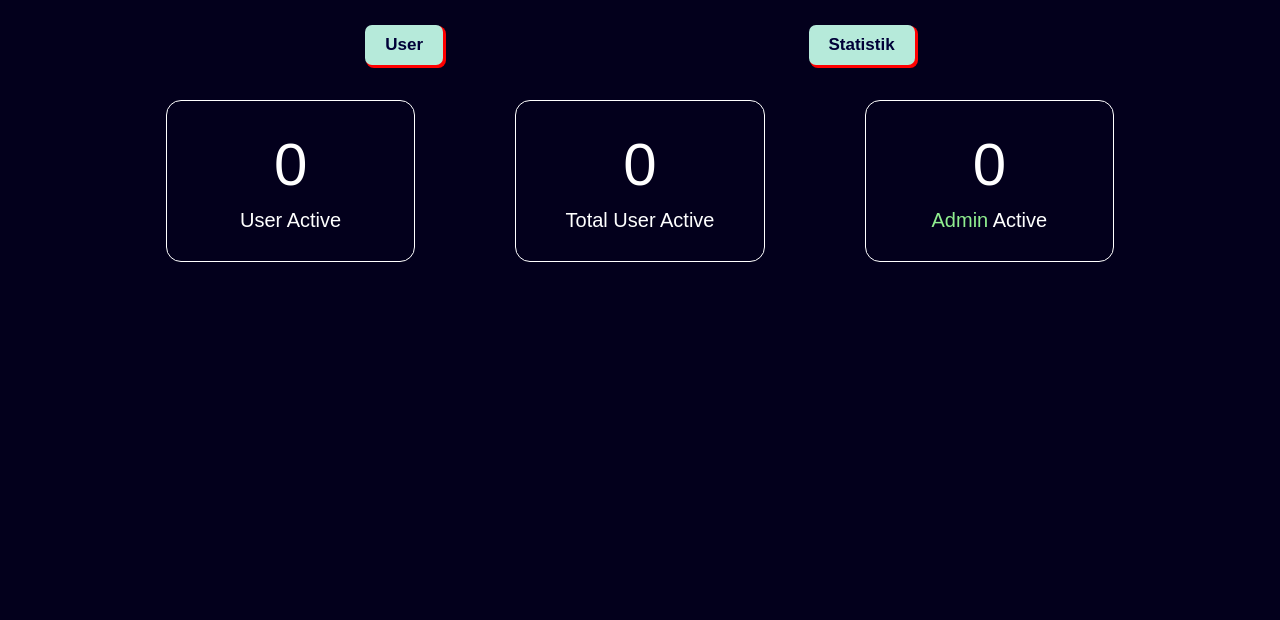
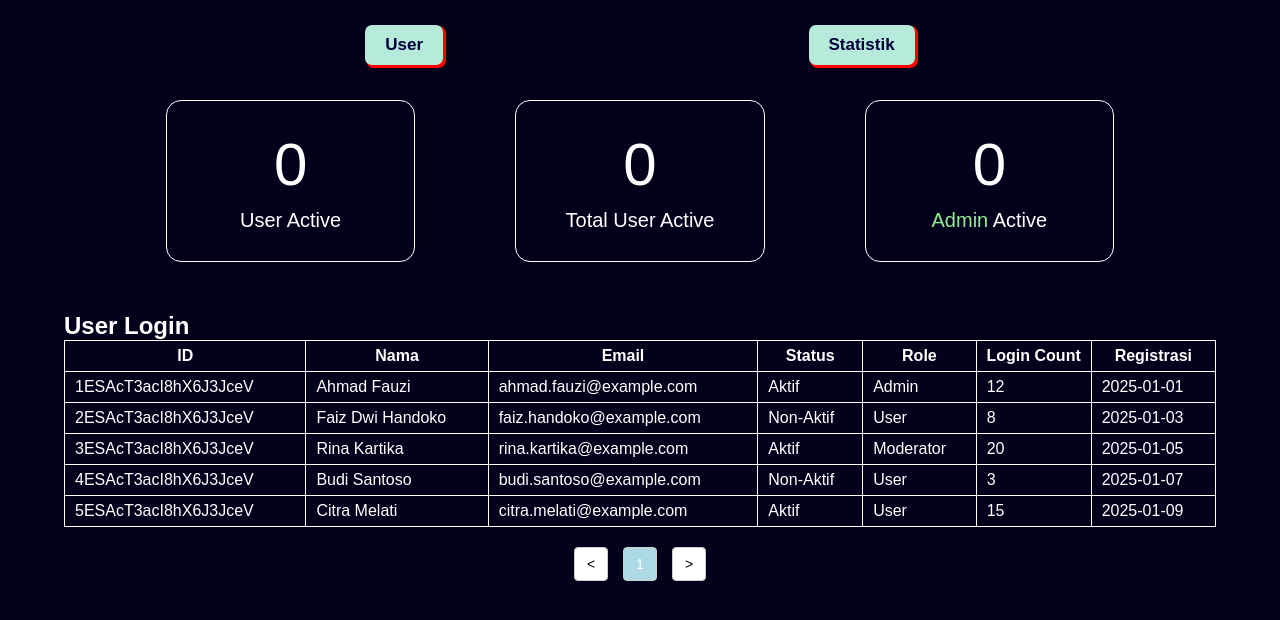
Before and after one commit to RadyaI/user-management, a React (Vite) app: page /statistik in a window 1280 px wide. Shown: the top 620 px of the page. Built offline with nearby package versions, Linux system fonts and the light colour scheme; no server answers; the database is empty.

Commit message:
Add: table user login

```diff
--- /dev/null
+++ b/src/components/statistik/templatePagination.jsx
@@ -0,0 +1,183 @@
+import React, { useState } from "react";
+import styled from "styled-components";
+
+export default function PaginationComplexData() {
+  const data = [
+    {
+      id: "1ESAcT3acI8hX6J3JceV",
+      nama: "Ahmad Fauzi",
+      email: "ahmad.fauzi@example.com",
+      isLoggedIn: true,
+      loginCount: 12,
+      role: "Admin",
+      status: "Aktif",
+      tanggal_registrasi: "2025-01-01",
+    },
+    {
+      id: "2ESAcT3acI8hX6J3JceV",
+      nama: "Faiz Dwi Handoko",
+      email: "faiz.handoko@example.com",
+      isLoggedIn: false,
+      loginCount: 8,
+      role: "User",
+      status: "Non-Aktif",
+      tanggal_registrasi: "2025-01-03",
+    },
+    {
+      id: "3ESAcT3acI8hX6J3JceV",
+      nama: "Rina Kartika",
+      email: "rina.kartika@example.com",
+      isLoggedIn: true,
+      loginCount: 20,
+      role: "Moderator",
+      status: "Aktif",
+      tanggal_registrasi: "2025-01-05",
+    },
+    {
+      id: "4ESAcT3acI8hX6J3JceV",
+      nama: "Budi Santoso",
+      email: "budi.santoso@example.com",
+      isLoggedIn: false,
+      loginCount: 3,
+      role: "User",
+      status: "Non-Aktif",
+      tanggal_registrasi: "2025-01-07",
+    },
+    {
+      id: "5ESAcT3acI8hX6J3JceV",
+      nama: "Citra Melati",
+      email: "citra.melati@example.com",
+      isLoggedIn: true,
+      loginCount: 15,
+      role: "User",
+      status: "Aktif",
+      tanggal_registrasi: "2025-01-09",
+    },
+  ];
+
+  const [currentPage, setCurrentPage] = useState(1);
+  const itemsPerPage = 5;
+
+  const indexOfLastItem = currentPage * itemsPerPage;
+  const indexOfFirstItem = indexOfLastItem - itemsPerPage;
+  const currentData = data.slice(indexOfFirstItem, indexOfLastItem);
+
+  const totalPages = Math.ceil(data.length / itemsPerPage);
+
+  const handlePageChange = (pageNumber) => {
+    setCurrentPage(pageNumber);
+  };
+
+  return (
+    <>
+      <Container>
+        <h2>User Login</h2>
+        <table border="1" style={{ width: "100%", textAlign: "left" }}>
+          <thead>
+            <tr>
+              <th>ID</th>
+              <th>Nama</th>
+              <th>Email</th>
+              <th>Status</th>
+              <th>Role</th>
+              <th>Login Count</th>
+              <th>Registrasi</th>
+            </tr>
+          </thead>
+          <tbody>
+            {currentData.map((item) => (
+              <tr key={item.id}>
+                <td>{item.id}</td>
+                <td>{item.nama}</td>
+                <td>{item.email}</td>
+                <td>{item.status}</td>
+                <td>{item.role}</td>
+                <td>{item.loginCount}</td>
+                <td>{item.tanggal_registrasi}</td>
+              </tr>
+            ))}
+          </tbody>
+        </table>
+        <PaginationWrapper>
+          {/* Tombol Previous */}
+          <PageLink onClick={() => handlePageChange(currentPage - 1)} disabled={currentPage === 1}>
+            {"<"}
+          </PageLink>
+
+          {/* Tombol Halaman */}
+          {Array.from({ length: totalPages }, (_, index) => (
+            <PageItem key={index}>
+              <PageLink
+                onClick={() => handlePageChange(index + 1)}
+                active={currentPage === index + 1}
+              >
+                {index + 1}
+              </PageLink>
+            </PageItem>
+          ))}
+
+          {/* Tombol Next */}
+          <PageLink
+            onClick={() => handlePageChange(currentPage + 1)}
+            disabled={currentPage === totalPages}
+          >
+            {">"}
+          </PageLink>
+        </PaginationWrapper>
+      </Container>
+    </>
+  );
+};
+
+const Container = styled.div`
+  width: 90%;
+  height: auto;
+  margin: 0 auto;
+  color: white;
+  margin-top: 50px;
+
+  table{
+    border: 1px solid white;
+    border-collapse: collapse;
+  }
+
+  table th{
+      height: 30px;
+      text-align: center;
+  }
+
+  table td{
+    height: 30px;
+    padding: 0 10px;
+  }
+`
+
+const PaginationWrapper = styled.div`
+  display: flex;
+  justify-content: center;
+  align-items: center;
+  gap: 10px;
+  margin-top: 20px;
+`;
+
+const PageItem = styled.div`
+  margin: 0 5px;
+`;
+
+const PageLink = styled.button`
+  padding: 8px 12px;
+  border: 1px solid #ccc;
+  border-radius: 4px;
+  background-color: ${(props) => (props.active ? "lightblue" : "white")};
+  color: ${(props) => (props.active ? "white" : "black")};
+  cursor: pointer;
+  font-size: 14px;
+
+  &:hover {
+    background-color: #f0f0f0;
+  }
+
+  &:focus {
+    outline: none;
+  }
+`;
--- a/src/statistik.jsx
+++ b/src/statistik.jsx
@@ -3,6 +3,7 @@ import { useEffect, useState } from "react"
 // Komponent
 import styled from "styled-components"
 import Navbar from './components/navbar'
+import TemplatePagination from './components/statistik/templatePagination'
 
 // Firebase
 import { db } from "./db/firebase"
@@ -61,6 +62,7 @@ export default function Statistik() {
                             <p><span style={{ color: "lightgreen" }}>Admin</span> Active</p>
                         </div>
                     </UserCount>
+                    <TemplatePagination></TemplatePagination>
                 </Content>
             </Container>
         </>
```
Also changed, not shown: src/components/template/templatePagination copy.jsx (renamed from src/components/template/templatePagination.jsx).
